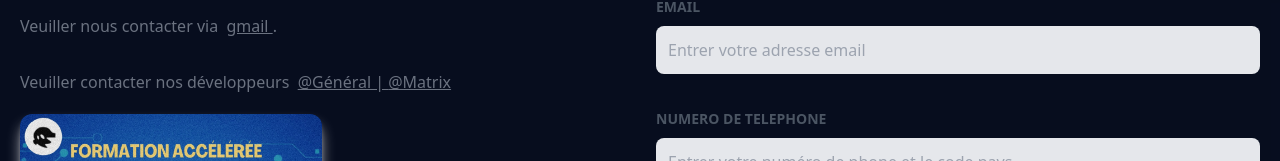
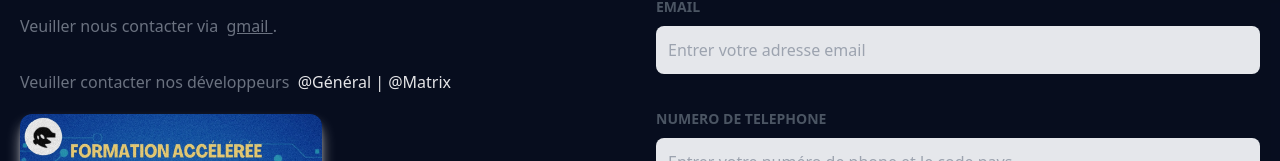
Before and after one commit to Inssa1234/hacking_course, a plain HTML site: page index.html in a window 1280 px wide. Shown: the part 1014-1175 px from the top of the page. Drawn offline with Linux system fonts and the light colour scheme.

Commit message:
Update index.html

```diff
--- a/index.html
+++ b/index.html
@@ -169,10 +169,10 @@
               </div>
               <div class="text-gray-500 mt-8">
                 Veuiller contacter nos développeurs&nbsp;
-                <a class="underline" target="_blank" href="mailto:cheikhouna4544@gmail.com">
+                <a class="text-zinc-200 hover:text-zinc-100" target="_blank" href="mailto:cheikhouna4544@gmail.com">
                   @Général |
                 </a>
-                <a class="underline" target="_blank" href="mailto:diediouissa24@gmail.com">
+                <a class="text-zinc-200 hover:text-zinc-100" target="_blank" href="mailto:diediouissa24@gmail.com">
                   @Matrix
                 </a>
               </div>
```
